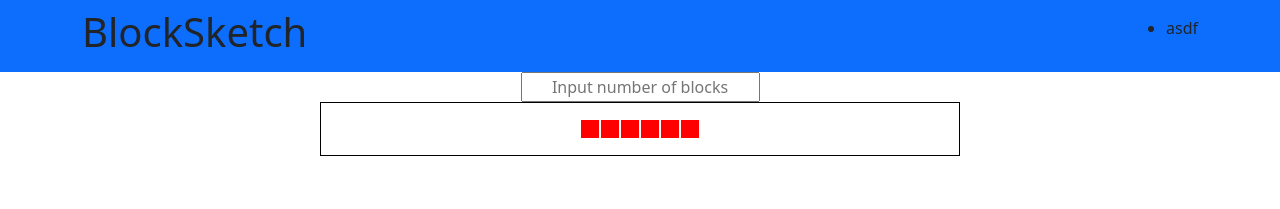
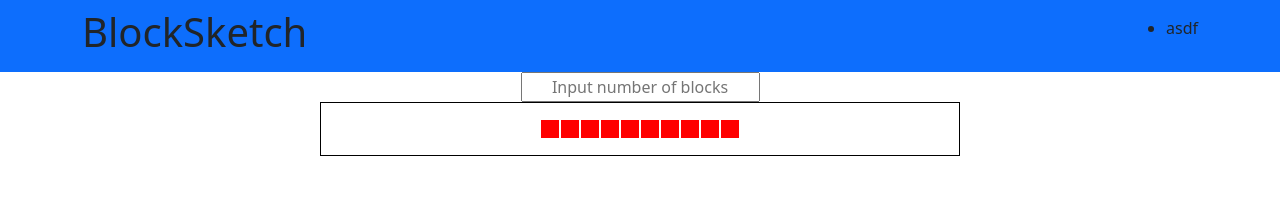
Before and after one commit to harshabc4/blocksketch, a React (Create React App) app: page / in a window 1280 px wide. Shown: the top 209 px of the page. Built offline with nearby package versions, Linux system fonts and the light colour scheme.

Commit message:
working id

```diff
--- a/src/App.js
+++ b/src/App.js
@@ -4,7 +4,8 @@ import Navbar from "./components/Navbar.js";
 import Square from "./components/Square.js";
 
 function App() {
-  const [gameBoard, setGameBoard] = React.useState(Array.from({ length: 6 }));
+  const [gameBoard, setGameBoard] = React.useState(startBoard);
+  // const [gameBoard, setGameBoard] = React.useState(Array.from({ length: 6 }));
 
   const [squareColor, setSquareColor] = React.useState("");
 
@@ -12,16 +13,34 @@ function App() {
 
   const boardElements = gameBoard.map((square) => (
     <Square
-      id={nanoid}
       style={styles}
       handleMouseEnter={() => setSquareColor("green")}
       // handleMouseEnter={mouseOver}
     />
   ));
 
+  function startBoard() {
+    let testArr = [];
+    for (let i = 0; i < 10; i++) {
+      testArr.push(createSquare);
+    }
+    return testArr;
+  }
+
+  function createSquare() {
+    return {
+      id: nanoid(),
+      isHeld: false,
+    };
+  }
+
   function handleChange(event) {
-    setGameBoard(Array.from({ length: event.target.value }));
+    setGameBoard(Array.from({ length: event.target.value }, createSquare));
   }
+
+  // function handleChange(event) {
+  //   setGameBoard(Array.from({ length: event.target.value }));
+  // }
 
   // function mouseOver(id) {
   //   setSquareColor((oldDice) =>
```
